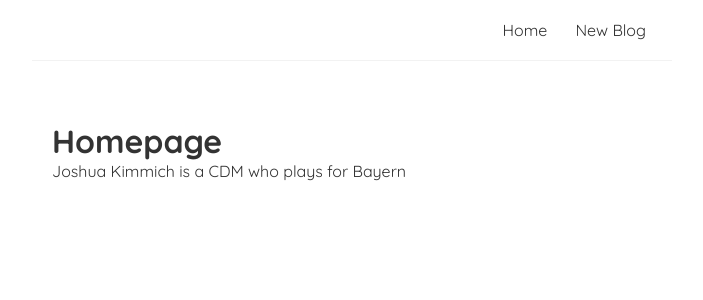
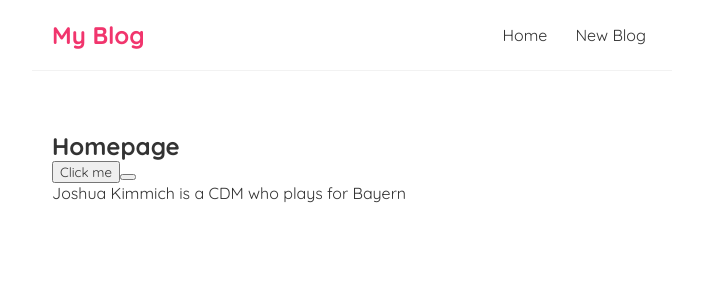
Before and after one commit to EthanKatungi/myJSApp, a React (Create React App) app: page / in a window 1280 px wide. Shown: the top 300 px of the page, without its empty margins (288-991 px from the left). Built offline with nearby package versions, Linux system fonts and the light colour scheme.

Commit message:
modified:   src/Home.js 	modified:   src/Navbar.js

```diff
--- a/src/Home.js
+++ b/src/Home.js
@@ -1,7 +1,23 @@
 const Home = () => {
+
+    const handleClick = () => {
+        return (
+            alert('Hello World')
+        );
+    }
+    const handleClickAgain = (name) => {
+        return (
+            alert('Hello' + name)
+        );
+    }
+
     return (
         <div className="home">
-            <h1>Homepage</h1>
+            <h2>Homepage</h2>
+            <button onClick={handleClick}>Click me</button>
+            <button onClick={() => {  //the () => {} is an anonymous function
+                handleClickAgain('Ethan')
+            }}></button>
         </div>
     );
 }
--- a/src/Navbar.js
+++ b/src/Navbar.js
@@ -2,6 +2,7 @@
 const Navbar = () => {
     return (
         <nav className="navbar">
+            <h1>My Blog</h1>
             <div className="links">
                 <a href="/">Home</a>
                 <a href="/create">New Blog</a>
```
